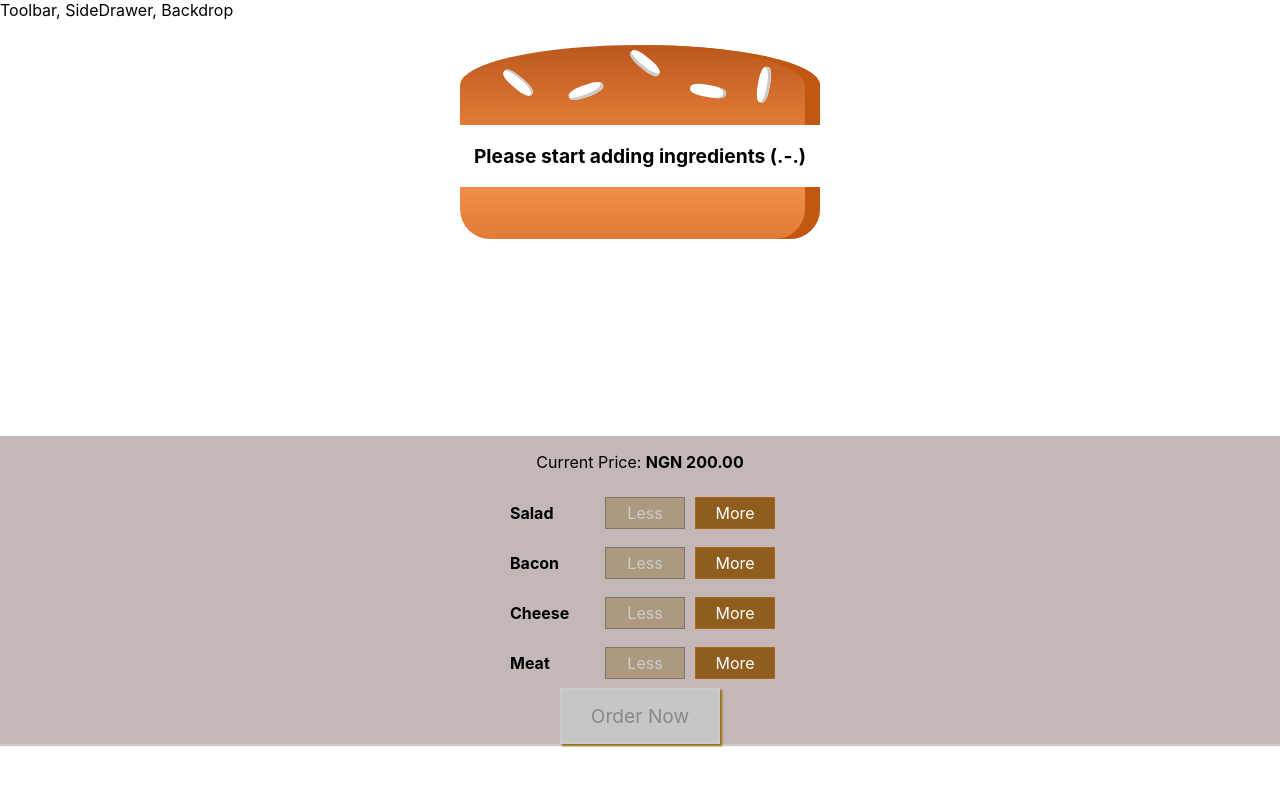
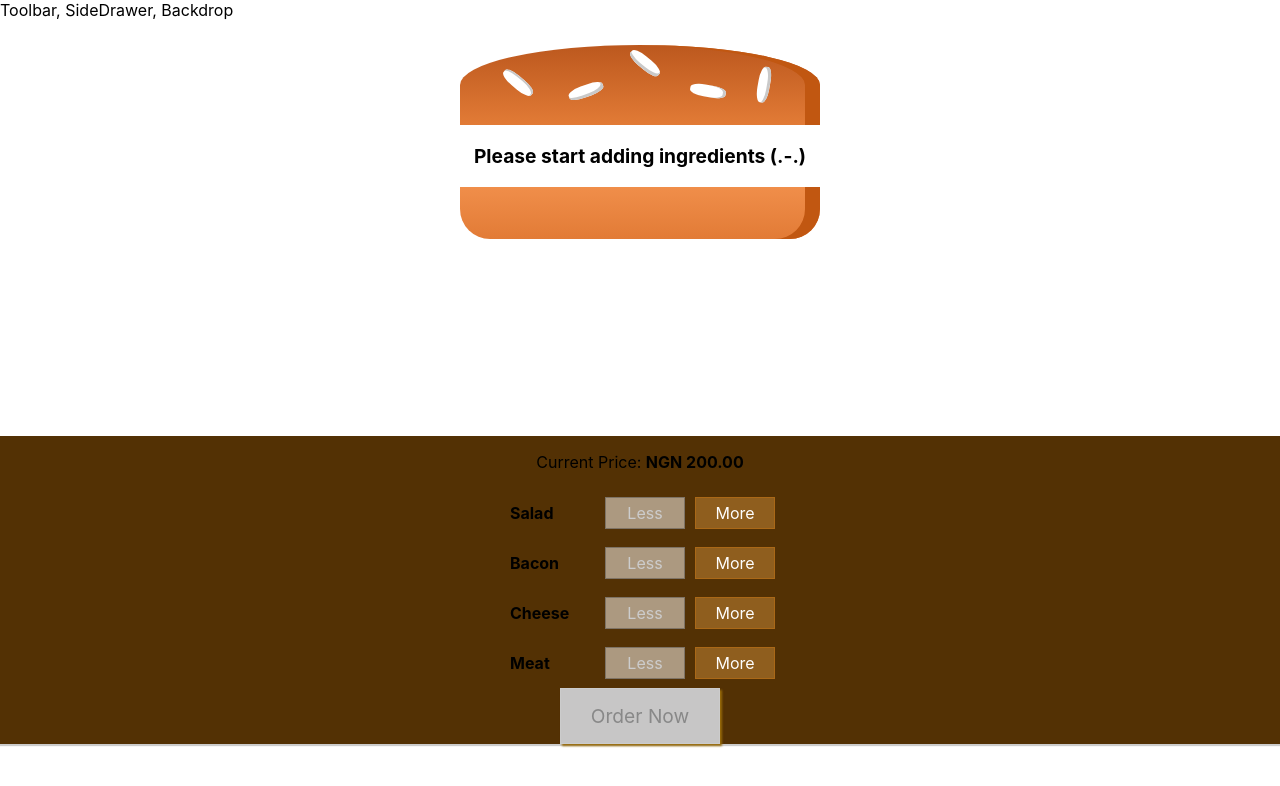
Before and after one commit to gaiyadev/Burger-app, a React (Create React App) app: page / in a window 1280 px wide. Shown: the top 786 px of the page. Built offline with nearby package versions, Linux system fonts and the light colour scheme.

Commit message:
Bug: fixed bug in build controls and burgerBuilder components

```diff
--- a/src/components/Burger/BuildControls/BuildControl/BuildControl.js
+++ b/src/components/Burger/BuildControls/BuildControl/BuildControl.js
@@ -14,4 +14,6 @@ const buildControl = (props) => (
     </div>
 );
 
+
+
 export default buildControl;
--- a/src/components/Burger/BuildControls/BuildControls.js
+++ b/src/components/Burger/BuildControls/BuildControls.js
@@ -1,4 +1,5 @@
 import React from 'react';
+import PropTypes from 'prop-types';
 import styles from '../../Burger/BuildControls/BuildControls.module.css';
 import BuildControl from '../BuildControls/BuildControl/BuildControl';
 
@@ -40,4 +41,7 @@ const buildControls = (props) => (
     </div>
 );
 
+buildControls.propsType = {
+    label: PropTypes.string.isRequired,
+}
 export default buildControls;
--- a/src/components/Burger/BuildControls/BuildControls.module.css
+++ b/src/components/Burger/BuildControls/BuildControls.module.css
@@ -1,6 +1,6 @@
 .BuildControls {
 width: 100%;
-background-color: rgba(46, 6, 6, 0.288);
+background-color: rgb(83, 49, 4);
 display: flex;
 flex-flow: column;
 align-items: center;
--- a/src/containers/BurgerBuilder/BurgerBuilder.js
+++ b/src/containers/BurgerBuilder/BurgerBuilder.js
@@ -29,7 +29,7 @@ class BurgerBuilder extends Component {
             modal: false
         }
     }
-    //..Function to
+    //..Function to able/disable order button
     purchasableHandler(ingredients) {
         const sum = Object.keys(ingredients).map(igKey => {
             return ingredients[igKey];
```
